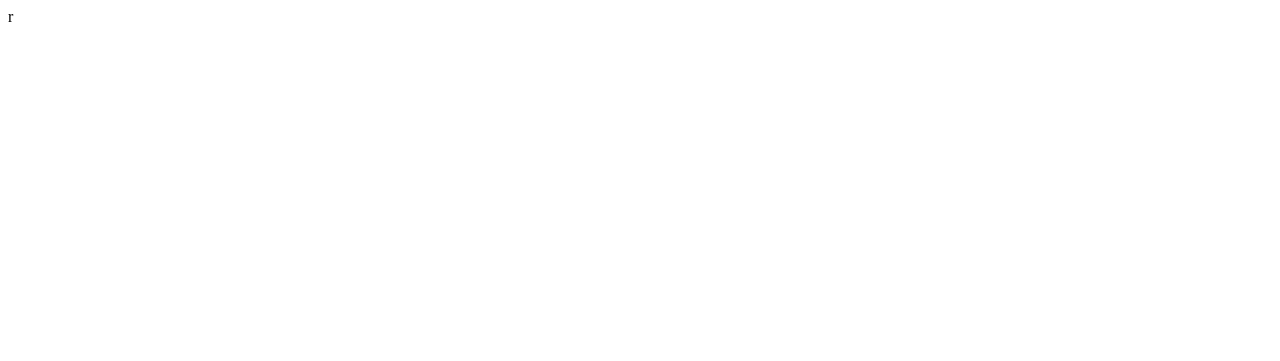
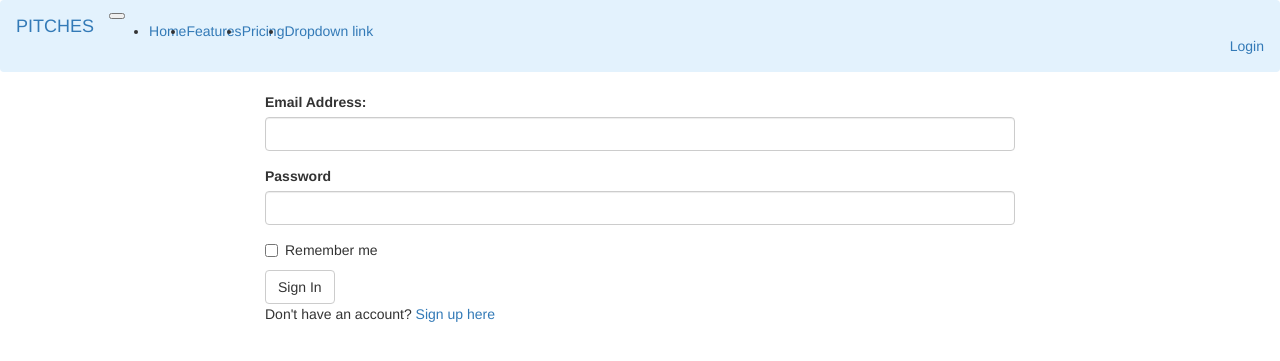
Before and after one commit to sokkyyy/one-minute-pitch-app, a Flask app: page /authenticate/login in a window 1280 px wide. Before the commit the part shown is almost empty. Shown: the top 361 px of the page. Run offline with Flask 2, Linux system fonts and the light colour scheme; parts of the project's set-up code (start-up, migrations or seed data) failed here and were passed over; some libraries are stand-ins or nearby versions.

Commit message:
Authentication system is complete. Users can register, login and log out of the system.

```diff
--- a/app/auth/forms.py
+++ b/app/auth/forms.py
@@ -22,3 +22,7 @@
             raise ValidationError('The username is already taken.')
 
 class LoginForm(FlaskForm):
+    email = StringField('Email Address:',validators=[Required(),Email()])
+    password= PasswordField('Password',validators=[Required()])
+    remember = BooleanField('Remember me')
+    submit = SubmitField('Sign In')
--- a/app/auth/views.py
+++ b/app/auth/views.py
@@ -1,6 +1,7 @@
-from flask import render_template,redirect,url_for
+from flask import render_template, redirect, url_for, flash, request
+from flask_login import login_user,logout_user,login_required
 from ..models import User
-from .forms import RegistrationForm
+from .forms import RegistrationForm,LoginForm
 from .. import db
 from . import auth
 
@@ -21,6 +22,23 @@
 
 
 
-@auth.route('/login')
+@auth.route('/login',methods=['GET','POST'])
 def login():
-    return render_template('auth/login.html')
+    login_form = LoginForm()
+    if login_form.validate_on_submit():
+        user = User.query.filter_by(email=login_form.email.data).first()
+
+        if user is not None and user.verify_password(login_form.password.data):
+            login_user(user,login_form.remember.data)
+            return redirect(request.args.get('next') or url_for('main.index'))
+
+        flash('Invalid login credentials.')
+
+    title = "PitchApp login"
+    return render_template('auth/login.html',title=title,login_form=login_form)
+
+@auth.route('/logout')
+@login_required
+def logout():
+    logout_user()
+    return redirect(url_for('main.index'))
--- a/app/templates/auth/login.html
+++ b/app/templates/auth/login.html
@@ -1 +1,27 @@
-<p>r</p>
+{% extends 'base.html'%}
+{% import 'bootstrap/wtf.html' as wtf %}
+
+{% block content %}
+<div class="container">
+    <div class="row">
+      <div class= "col-md-2"> </div>
+      <div class="col-md-8">
+       <!--Flash message -->
+        {% for message in get_flashed_messages() %}
+        <div class="alert alert-danger">
+            <button type="button" class="close" data-dismiss="alert">&times;</button>
+                {{ message }}
+        </div>
+        {% endfor %}
+
+        <!-- Login form -->
+      {{wtf.quick_form(login_form)}}
+      <p> Don't have an account? <a href="{{url_for('auth.register')}}">Sign up here</a></p>
+     </div>
+     <div clas="col-md-2"> </div>
+    </div>
+</div>
+
+
+
+{% endblock %}
--- a/app/templates/auth/register.html
+++ b/app/templates/auth/register.html
@@ -1,4 +1,4 @@
-{% extends 'base.html %}
+{% extends 'base.html' %}
 {% import 'bootstrap/wtf.html' as wtf %}
 
 {% block content %}
--- a/app/templates/navbar.html
+++ b/app/templates/navbar.html
@@ -25,5 +25,15 @@
           </div>
         </li>
       </ul>
+
+      <ul class="nav navbar-nav navbar-right">
+        {% if current_user.is_authenticated %}
+          <li style="color:black; padding: 15px;">{{current_user.username}}</li>
+          <li><a href="{{url_for('auth.logout')}}">Log Out</a></li>
+        {% else %}
+          <li><a href="{{url_for('auth.login')}}">Login</a></li>
+        {% endif%}
+      </ul>
+
     </div>
 </nav>
```
